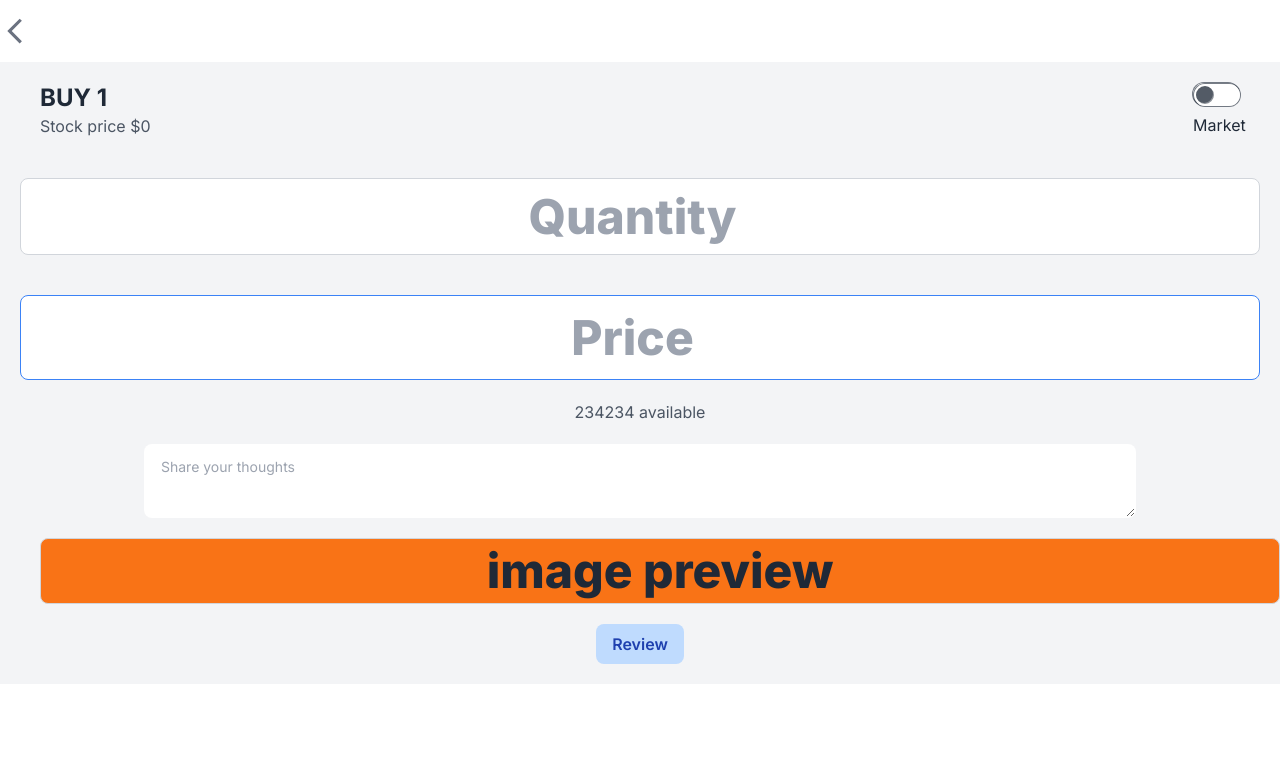
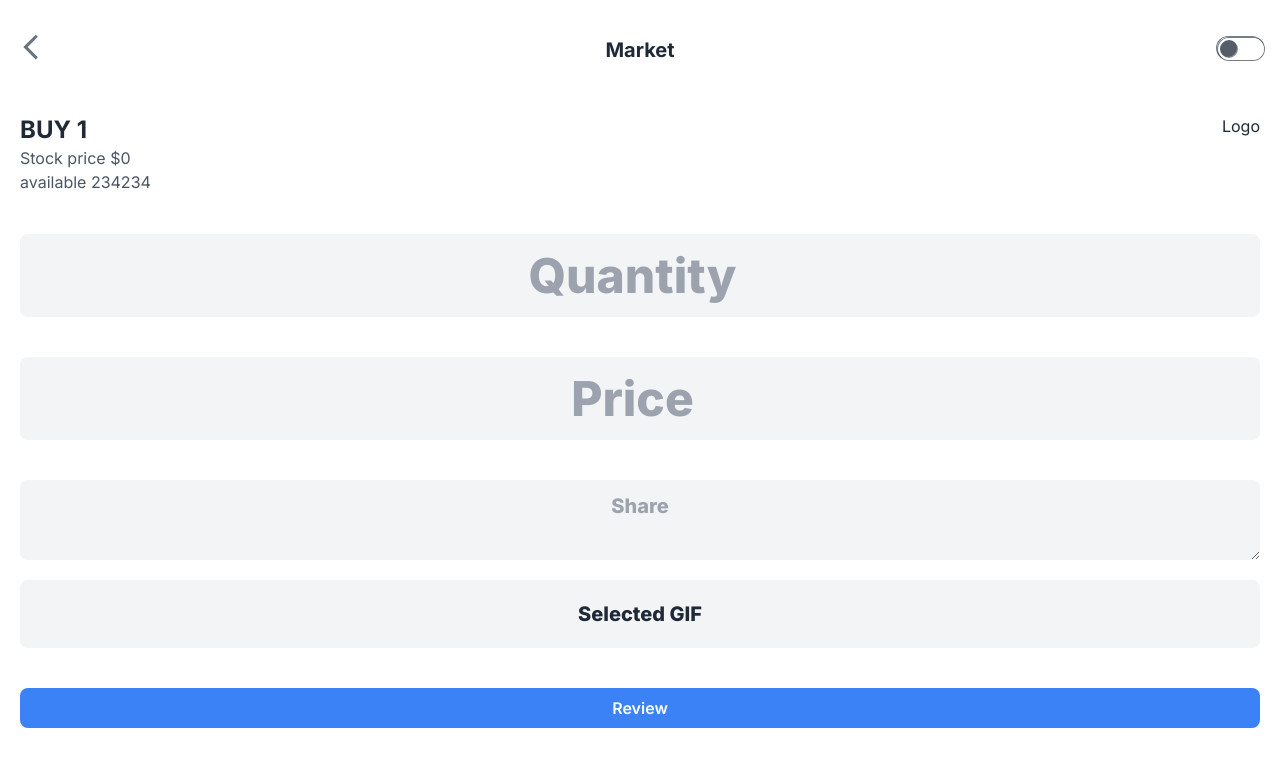
Before and after one commit to jahids/surge-frontend, a React (Vite) app: page /buy/1 in a window 1280 px wide. Shown: the top 766 px of the page. Built offline with nearby package versions, Linux system fonts and the light colour scheme.

Commit message:
emojii added

```diff
--- a/src/App.tsx
+++ b/src/App.tsx
@@ -49,7 +49,7 @@ const App: React.FC = () => {
         <Route path="/login" element={<LoginPage />} />
         <Route path="/registration" element={<RegistrationPage />} />
         <Route path="/otp" element={<OtpPage />} />
-
+{/* 🔏🔏🔏🔏 private route */}
         <Route path="/multistep" element={<MultistepForm />} />
         <Route path="/plaid" element={<PlaidInit />} />
         <Route path="/main" element={<MainPage />} />
--- a/src/Components/sellbuy/StockBuy.tsx
+++ b/src/Components/sellbuy/StockBuy.tsx
@@ -90,25 +90,14 @@ function StockBuy() {
 
   // console.log(`🔥`,shar);
   return (
-    <div>
-
-      <Link onClick={() => navigate(-1)}>
+    <div className=''>
+      {/* <div className='flex justify-between'>
+        <div><Link onClick={() => navigate(-1)}>
         <div className="py-4 w-[30px]">
           <MdOutlineArrowBackIos className="text-[30px] text-gray-500" />
         </div>
-      </Link>
-
-
-      <div className="bg-gray-100 p-5">
-        <div className="flex justify-between mx-5">
-          <div>
-            <h2 className="text-2xl font-bold">BUY {symbol}</h2>
-            <span className="text-gray-600">
-              Stock price ${singleSharePrice}
-            </span>
-          </div>
-          <div>
-            <div className="flex space-x-2">
+      </Link></div>
+        <div className='flex space-x-2'>
         <label
                 className={`toggle ${
                   selectedOption === 'market'
@@ -126,11 +115,60 @@ function StockBuy() {
                 {selectedOption === 'market' ? 'Market' : 'Limit'}
               </label>
         </div>
+      </div> */}
+
+      {/* top code added */}
+      <div className="flex">
+  <div className="flex-1  p-4">
+  <div><Link onClick={() => navigate(-1)}>
+        <div className="py-4 w-[30px]">
+          <MdOutlineArrowBackIos className="text-[30px] text-gray-500" />
+        </div>
+      </Link></div>
+  </div>
+  <div className="flex-none justify-center items-center mt-5 p-4 text-xl font-bold">
+  {selectedOption === 'market' ? 'Market' : 'Limit'}
+  </div>
+  <div className="flex-1   p-4">
+  <div className='flex mt-5 justify-end items-end '>
+        <label
+                className={`toggle ${
+                  selectedOption === 'market'
+                    ? 'toggle-primary'
+                    : 'toggle-secondary'
+                }`}
+              >
+                <input
+                  type="checkbox"
+                  className="toggle"
+                  checked={selectedOption === 'limit'}
+                  onChange={handleToggle}
+                />
+                <span className="toggle-mark"></span>
+
+              </label>
+        </div>
+  </div>
+</div>
+      {/* top code end */}
+
+      <div className="p-5">
+        <div className="flex justify-between ">
+          <div>
+            <h2 className="text-2xl font-bold">BUY {symbol}</h2>
+            <span className="text-gray-600 block">
+              Stock price ${singleSharePrice}
+            </span>
+            <span className="text-gray-600"> available {available} </span>
+          </div>
+          <div>
+            <div className="flex space-x-2">
+             <h2>Logo</h2>
+            </div>
           </div>
         </div>
 
         <div className="App">
-
           {isGifPickerVisible && (
             <GifPicker
               tenorApiKey={TENOR_API_KEY}
@@ -145,16 +183,15 @@ function StockBuy() {
               value={buyingQuantity}
               onChange={handleQuantityChange}
               placeholder="Quantity"
-              className="w-full text-5xl font-extrabold m-5 text-center border border-gray-300 rounded-lg py-2 px-4 focus:outline-none focus:border-blue-500"
+              className="w-full text-5xl bg-gray-100 font-extrabold m-5 text-center rounded-lg py-3 px-4 focus:outline-none focus:ring-2 focus:ring-blue-200 transition duration-300 ease-in-out transform hover:scale-105"
               type="number"
-              // min={0}
             />
 
             <input
               value={buyingPrice}
               onChange={handlePriceChange}
               placeholder="Price"
-              className="w-full text-5xl font-extrabold m-5 text-center border border-blue-500 rounded-lg py-3 px-4 focus:outline-none focus:border-blue-600 focus:ring-2 focus:ring-blue-200"
+              className="w-full text-5xl bg-gray-100 font-extrabold m-5 text-center rounded-lg py-3 px-4 focus:outline-none focus:ring-2 focus:ring-blue-200 transition duration-300 ease-in-out transform hover:scale-105"
               type="number"
             />
 
@@ -163,60 +200,51 @@ function StockBuy() {
                 value={limitPrice}
                 onChange={ev => setLimitPrice(ev.target.value)}
                 placeholder="Limit Price"
-                className="w-full text-5xl font-extrabold m-5 text-center border border-gray-300 rounded-lg py-2 px-4 focus:outline-none focus:border-gray-200"
+                className="w-full text-5xl bg-gray-100 font-extrabold m-5 text-center rounded-lg py-3 px-4 focus:outline-none focus:ring-2 focus:ring-blue-200 transition duration-300 ease-in-out transform hover:scale-105"
                 type="number"
               />
             ) : null}
-            <span className="text-gray-600"> {available} available</span>
           </div>
-
-
-
 
           <div className="flex justify-center">
             {/* <div> */}
             <textarea
-              style={{ width: '80%' }}
               value={post}
               onChange={ev => setPost(ev.target.value)}
-              className="textarea"
-              placeholder="Share your thoughts"
+              className="w-[100%] mb-5 bg-gray-100 text-xl font-extrabold  text-center rounded-lg py-3 px-4 focus:outline-none focus:ring-2 focus:ring-blue-200 transition duration-300 ease-in-out transform hover:scale-105"
+              placeholder="Share"
             ></textarea>
-
-
           </div>
 
           {/* gi=f */}
 
-          <div className="show-gif">
+          <div className="show-gif flex justify-center">
             {gifSelected ? (
-                  <div onClick={e => toggleGifPicker(e)}  className="w-full text-5xl  bg-orange-500 font-extrabold m-5 text-center border border-gray-300 rounded-lg py-2 px-4 focus:outline-none focus:border-gray-200" >
+              <div
+                onClick={e => toggleGifPicker(e)}
+                className="w-full mb-5 bg-gray-100 text-xl font-extrabold  text-center rounded-lg py-3 px-4 focus:outline-none focus:ring-2 focus:ring-blue-200 transition duration-300 ease-in-out transform hover:scale-105"
+              >
                 <img
                   src={gifSelected?.url}
-                      className="gif-preview w-10 h-10 "
+                  className="gif-preview w-20 h-20 mx-auto rounded-md"
                   alt="Selected GIF"
                 />
               </div>
-
-
             ) : (
-
-                  <div onClick={e => toggleGifPicker(e)} className="w-full text-5xl  bg-orange-500 font-extrabold m-5 text-center border border-gray-300 rounded-lg py-2 px-4 focus:outline-none focus:border-gray-200" >
-                  <h2>image preview</h2>
+              <div
+                onClick={e => toggleGifPicker(e)}
+                className="w-[100%] mb-5 bg-gray-100 text-xl font-extrabold  text-center rounded-lg py-5 px-4 focus:outline-none focus:ring-2 focus:ring-blue-200 transition duration-300 ease-in-out transform hover:scale-105"
+              >
+                <h2>Selected GIF</h2>
+              </div>
+            )}
           </div>
 
-
-                )
-
-              }
-          </div>
-
-
           {/* gif end */}
-          <div className="mt-5 text-center">
+          <div className="mt-5 text-center  absulate">
             <button
               type="submit"
-              className="bg-blue-200 text-blue-800 py-2 px-4 rounded-lg font-semibold hover:bg-blue-300 focus:outline-none focus:bg-blue-300"
+              className="bg-blue-500 w-full text-white py-2 px-4 rounded-lg font-semibold hover:bg-blue-300 focus:outline-none focus:bg-blue-300"
             >
               Review
             </button>
```
Lines whose indentation alone changed are shown as unchanged.
